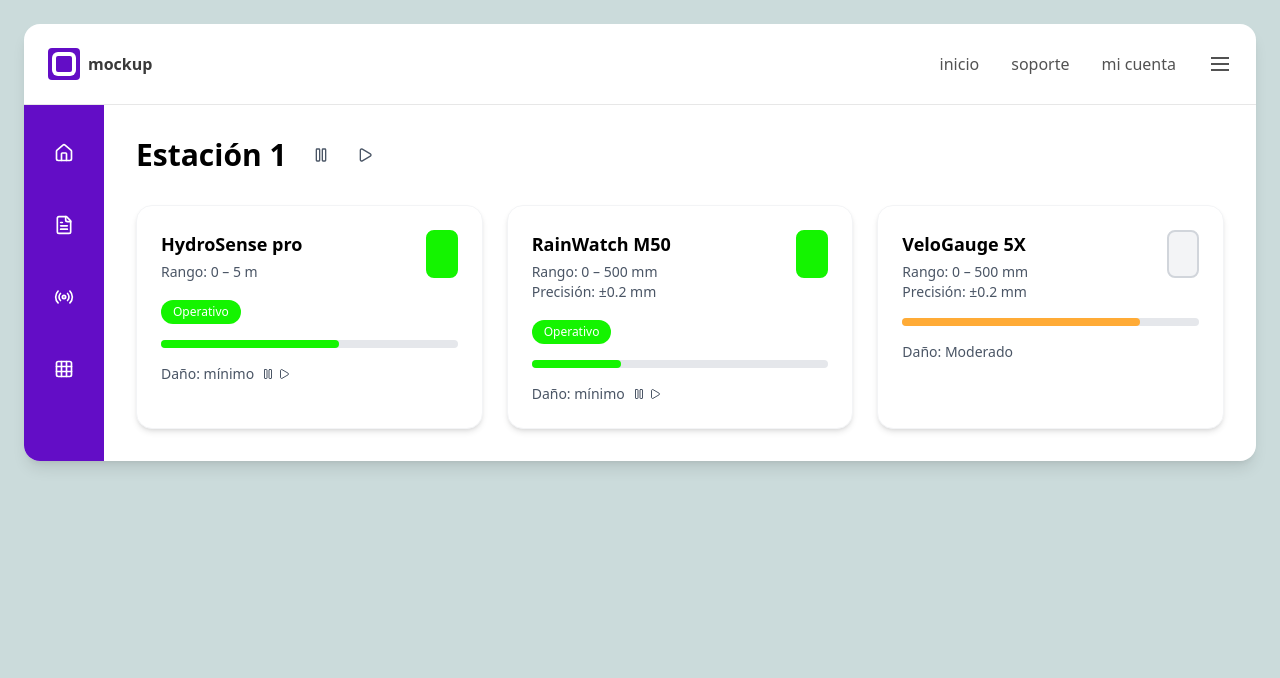
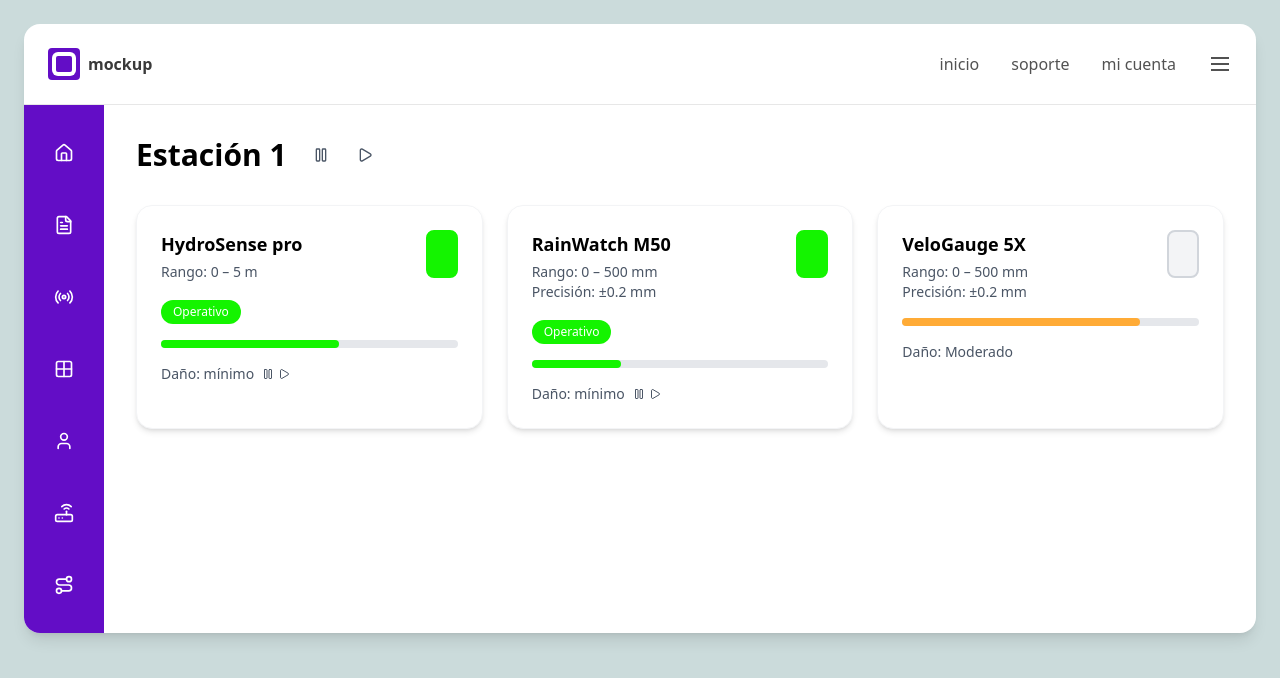
Before and after one commit to bnavarrete2004/monitoreo-rio, a React (Vite) app: page / in a window 1280 px wide. Shown: the top 678 px of the page. Built offline with nearby package versions, Linux system fonts and the light colour scheme.

Commit message:
SideBar-completo

```diff
--- a/src/components/ui/Sidebar.tsx
+++ b/src/components/ui/Sidebar.tsx
@@ -1,5 +1,5 @@
 import React from "react";
-import { Home, FileText, Radio, Grid3X3 } from "lucide-react";
+import { Home, FileText, Radio, Grid2X2, User, Router, Route} from "lucide-react";
 
 export default function Sidebar() {
   return (
@@ -14,7 +14,16 @@ export default function Sidebar() {
         <Radio size={20} />
       </button>
       <button className="w-12 h-12 rounded-lg flex items-center justify-center text-white hover:bg-[#3f0087]">
-        <Grid3X3 size={20} />
+        <Grid2X2 size={20} />
+      </button>
+      <button className="w-12 h-12 rounded-lg flex items-center justify-center text-white hover:bg-[#3f0087]">
+        <User size={20} />
+      </button>
+      <button className="w-12 h-12 rounded-lg flex items-center justify-center text-white hover:bg-[#3f0087]">
+        <Router size={20} />
+      </button>
+      <button className="w-12 h-12 rounded-lg flex items-center justify-center text-white hover:bg-[#3f0087]">
+        <Route size={20} />
       </button>
     </aside>
   );
```
